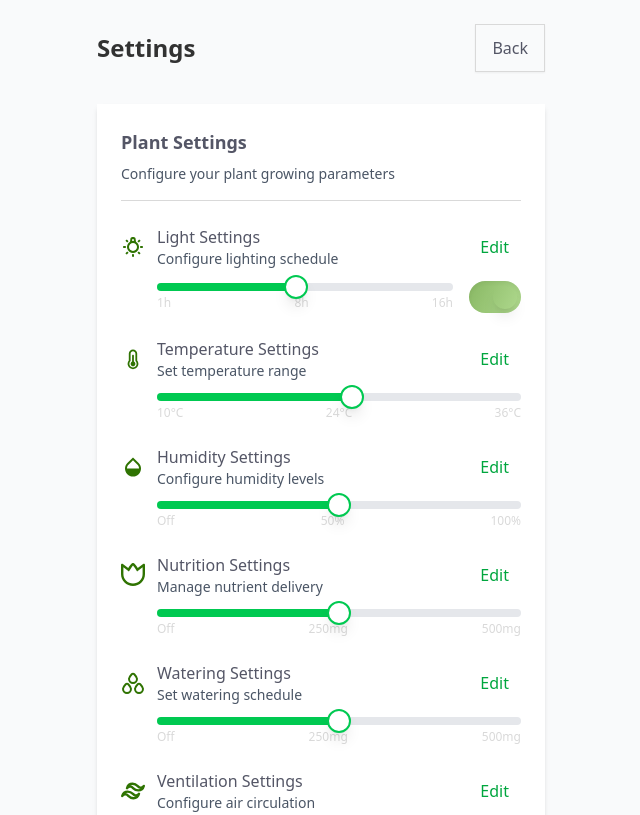
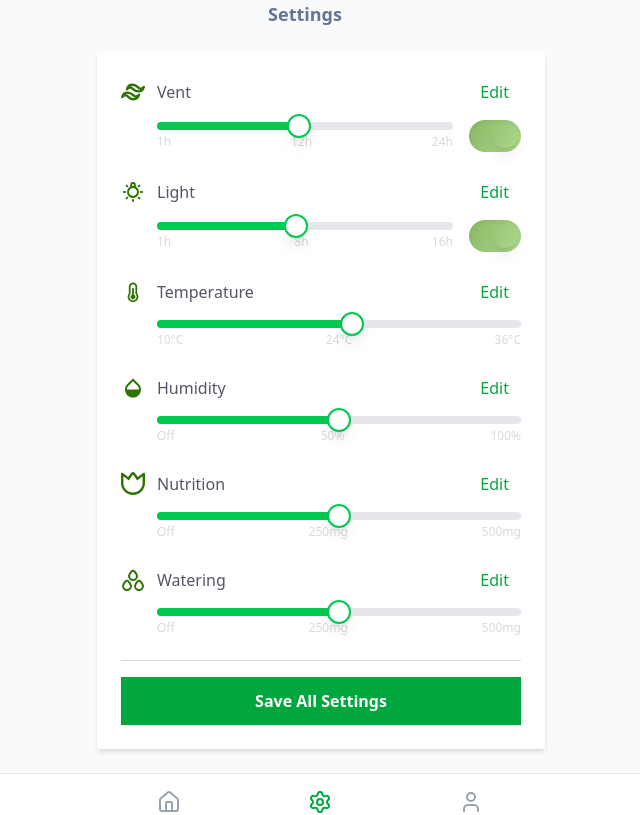
Before and after one commit to JulianaMitkevych/WEB-Internship-2025, a Next.js app: page /settings in a window 1280 px wide. Shown: the top 815 px of the page, without its empty margins (319-959 px from the left). Built offline with nearby package versions, Linux system fonts and the light colour scheme.

Commit message:
updated settings page

```diff
--- a/src/app/settings/page.tsx
+++ b/src/app/settings/page.tsx
@@ -5,6 +5,7 @@ import { useRouter } from 'next/navigation';
 import { Button } from '@/components/ui/button';
 import { Switch } from '@/components/ui/switch';
 import { Slider } from '@/components/ui/slider';
+import { BottomNavigation } from '@/components/ui/bottom-navigation';
 import { useSettings } from '@/hooks/useSettings';
 // import { ROUTES } from '@/utils/constants';
 import
@@ -49,26 +50,61 @@ export default function SettingsPage() {
   }, [settings]);
 
   return (
-    <div className="min-h-screen bg-gray-50 p-6">
-      <div className="max-w-md mx-auto">
-        <div className="flex items-center justify-between mb-8">
-          <h1 className="text-2xl font-bold text-[#323232]">Settings</h1>
-          <Button
-            onClick={() => router.back()}
-            variant="outline"
-            className="px-4 py-2"
-          >
-            Back
-          </Button>
-        </div>
+    <div className="min-h-screen bg-gray-50 flex flex-col">
+      {/* Header */}
+        <div className="max-w-md mx-auto flex items-center justify-between">
+          <h1 className="text-lg font-bold text-gray-800">Settings</h1>
+          <div className="w-8"></div>
 
-        <div className="bg-white rounded-lg shadow-md p-6 space-y-6">
-          <div className="border-b pb-4">
-            <h2 className="text-lg font-semibold mb-2">Plant Settings</h2>
-            <p className="text-gray-600 text-sm">
-              Configure your plant growing parameters
-            </p>
+      </div>
+
+      {/* Content */}
+      <div className="flex-1 p-6">
+        <div className="max-w-md mx-auto">
+          <div className="bg-white rounded-lg shadow-md p-6 space-y-6">
+
+
+              {/* Ventilation Settings */}
+          <div className="space-y-3">
+            <div className="flex items-center justify-between">
+              <div className="flex items-center gap-3">
+                <VentIcon className="w-6 h-6 text-gray-600" />
+                <div>
+                  <div className="font-medium">Vent</div>
+                </div>
+              </div>
+              <Button
+                variant="ghost"
+                size="sm"
+                onClick={() => router.push('/settings/vent')}
+                className="text-green-600"
+              >
+                Edit
+              </Button>
+            </div>
+            <div className="flex items-center gap-4 pl-9">
+              <div className="flex-1">
+                <Slider
+                  value={[ventValue]}
+                  onValueChange={(value) => setVentValue(value[0])}
+                  max={24}
+                  min={1}
+                  step={1}
+                  className="w-full"
+                />
+                <div className="flex justify-between text-xs text-gray-500 mt-1">
+                  <span>1h</span>
+                  <span>12h</span>
+                  <span>24h</span>
+                </div>
+              </div>
+              <Switch
+                checked={ventEnabled}
+                onCheckedChange={setVentEnabled}
+              />
+            </div>
           </div>
+
 
           {/* Light Settings */}
           <div className="space-y-3">
@@ -76,8 +112,7 @@ export default function SettingsPage() {
               <div className="flex items-center gap-3">
                 <LightIcon className="w-6 h-6 text-green-600" />
                 <div>
-                  <div className="font-medium">Light Settings</div>
-                  <div className="text-sm text-gray-600">Configure lighting schedule</div>
+                  <div className="font-medium">Light </div>
                 </div>
               </div>
               <Button
@@ -118,8 +153,7 @@ export default function SettingsPage() {
               <div className="flex items-center gap-3">
                 <TempIcon className="w-6 h-6 text-red-500" />
                 <div>
-                  <div className="font-medium">Temperature Settings</div>
-                  <div className="text-sm text-gray-600">Set temperature range</div>
+                  <div className="font-medium">Temperature</div>
                 </div>
               </div>
               <Button
@@ -154,8 +188,7 @@ export default function SettingsPage() {
               <div className="flex items-center gap-3">
                 <HumidityIcon className="w-6 h-6 text-blue-500" />
                 <div>
-                  <div className="font-medium">Humidity Settings</div>
-                  <div className="text-sm text-gray-600">Configure humidity levels</div>
+                  <div className="font-medium">Humidity</div>
                 </div>
               </div>
               <Button
@@ -190,8 +223,7 @@ export default function SettingsPage() {
               <div className="flex items-center gap-3">
                 <NutritionIcon className="w-6 h-6 text-purple-500" />
                 <div>
-                  <div className="font-medium">Nutrition Settings</div>
-                  <div className="text-sm text-gray-600">Manage nutrient delivery</div>
+                  <div className="font-medium">Nutrition </div>
                 </div>
               </div>
               <Button
@@ -226,8 +258,7 @@ export default function SettingsPage() {
               <div className="flex items-center gap-3">
                 <WaterIcon className="w-6 h-6 text-blue-600" />
                 <div>
-                  <div className="font-medium">Watering Settings</div>
-                  <div className="text-sm text-gray-600">Set watering schedule</div>
+                  <div className="font-medium">Watering </div>
                 </div>
               </div>
               <Button
@@ -256,47 +287,7 @@ export default function SettingsPage() {
             </div>
           </div>
 
-          {/* Ventilation Settings */}
-          <div className="space-y-3">
-            <div className="flex items-center justify-between">
-              <div className="flex items-center gap-3">
-                <VentIcon className="w-6 h-6 text-gray-600" />
-                <div>
-                  <div className="font-medium">Ventilation Settings</div>
-                  <div className="text-sm text-gray-600">Configure air circulation</div>
-                </div>
-              </div>
-              <Button
-                variant="ghost"
-                size="sm"
-                onClick={() => router.push('/settings/vent')}
-                className="text-green-600"
-              >
-                Edit
-              </Button>
-            </div>
-            <div className="flex items-center gap-4 pl-9">
-              <div className="flex-1">
-                <Slider
-                  value={[ventValue]}
-                  onValueChange={(value) => setVentValue(value[0])}
-                  max={24}
-                  min={1}
-                  step={1}
-                  className="w-full"
-                />
-                <div className="flex justify-between text-xs text-gray-500 mt-1">
-                  <span>1h</span>
-                  <span>12h</span>
-                  <span>24h</span>
-                </div>
-              </div>
-              <Switch
-                checked={ventEnabled}
-                onCheckedChange={setVentEnabled}
-              />
-            </div>
-          </div>
+
 
           {/* Save Button */}
           <div className="border-t pt-4">
@@ -329,6 +320,10 @@ export default function SettingsPage() {
           </div>
         </div>
       </div>
+      </div>
+
+      {/* Bottom Navigation */}
+      <BottomNavigation activeTab="settings" />
     </div>
   );
 }
```
